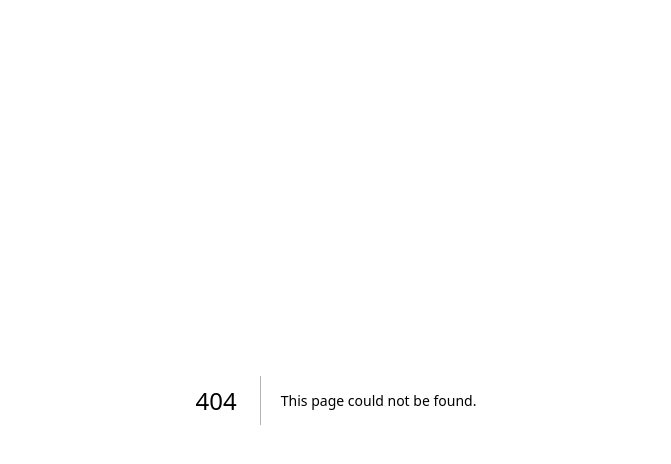
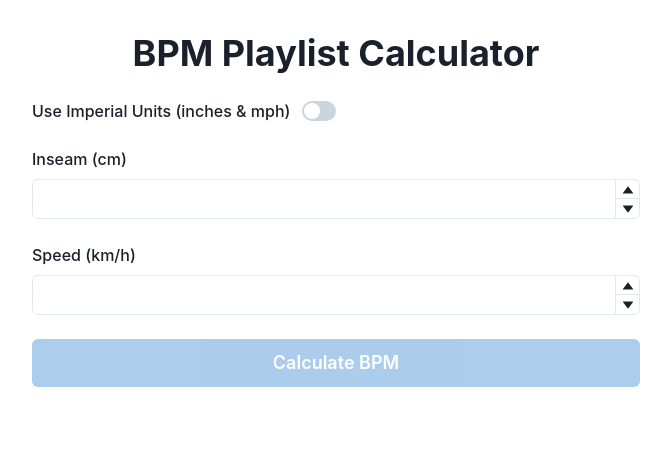
Before and after one commit to slaterhaus/slaterhaus.github.io, a Next.js app: page /bpm-playlist in a window 1280 px wide. Before the commit this address had no page. Shown: the top 464 px of the page, without its empty margins (304-975 px from the left). Built offline with nearby package versions, Linux system fonts and the light colour scheme.

Commit message:
bpm playlist calculator

```diff
--- /dev/null
+++ b/src/app/bpm-playlist/page.tsx
@@ -0,0 +1,169 @@
+"use client"
+import {useState} from "react";
+import {
+    Box,
+    VStack,
+    Heading,
+    FormControl,
+    FormLabel,
+    Button,
+    Switch,
+    Text,
+    Container,
+    NumberInput,
+    NumberInputField,
+    NumberInputStepper,
+    NumberIncrementStepper,
+    NumberDecrementStepper,
+    Select,
+    Alert,
+    AlertIcon, ChakraProvider,
+} from "@chakra-ui/react";
+
+import {calculateRunningCadence} from "@/functions/calculate-running-cadence";
+
+export default function BPMPlaylist() {
+    const [inseam, setInseam] = useState('');
+    const [speed, setSpeed] = useState('');
+    const [bpm, setBPM] = useState<number>();
+    const [useImperial, setUseImperial] = useState(false);
+    const [selectedGenre, setSelectedGenre] = useState('workout');
+    const [adjustmentMessage, setAdjustmentMessage] = useState<string>();
+    const [error, setError] = useState<string | null>(null);
+
+    const handleCalculate = () => {
+        try {
+            const inseamMeters = useImperial
+                ? (Number(inseam) * 2.54) / 100
+                : Number(inseam) / 100;
+
+            const {bpm: calculatedBpm, originalBpm, adjustmentMade} = calculateRunningCadence(
+                inseamMeters,
+                Number(speed),
+                useImperial
+            );
+
+            setBPM(calculatedBpm);
+            setAdjustmentMessage(
+                adjustmentMade
+                    ? `Original cadence (${originalBpm} BPM) adjusted to match musical tempo range`
+                    : undefined
+            );
+            setError(null);
+        } catch (error) {
+            setError(error instanceof Error ? error.message : 'Calculation error');
+        }
+    };
+
+    const genres = [
+        'workout', 'running', 'dance', 'electronic', 'pop',
+        'rock', 'hip-hop', 'metal', 'classical', 'jazz'
+    ];
+
+    return (
+        <ChakraProvider>
+            <Container maxW="container.sm" py={8}>
+                <VStack spacing={6} align="stretch">
+                    <Heading as="h1" size="xl" textAlign="center">
+                        BPM Playlist Calculator
+                    </Heading>
+
+                    <FormControl display="flex" alignItems="center">
+                        <FormLabel htmlFor="imperial-switch" mb="0">
+                            Use Imperial Units (inches & mph)
+                        </FormLabel>
+                        <Switch
+                            id="imperial-switch"
+                            isChecked={useImperial}
+                            onChange={(e) => setUseImperial(e.target.checked)}
+                        />
+                    </FormControl>
+
+                    <FormControl>
+                        <FormLabel>
+                            Inseam {useImperial ? '(inches)' : '(cm)'}
+                        </FormLabel>
+                        <NumberInput
+                            value={inseam}
+                            onChange={(valueString) => setInseam(valueString)}
+                            min={0}
+                        >
+                            <NumberInputField/>
+                            <NumberInputStepper>
+                                <NumberIncrementStepper/>
+                                <NumberDecrementStepper/>
+                            </NumberInputStepper>
+                        </NumberInput>
+                    </FormControl>
+
+                    <FormControl>
+                        <FormLabel>
+                            Speed {useImperial ? '(mph)' : '(km/h)'}
+                        </FormLabel>
+                        <NumberInput
+                            value={speed}
+                            onChange={(valueString) => setSpeed(valueString)}
+                            min={0}
+                            precision={1}
+                        >
+                            <NumberInputField/>
+                            <NumberInputStepper>
+                                <NumberIncrementStepper/>
+                                <NumberDecrementStepper/>
+                            </NumberInputStepper>
+                        </NumberInput>
+                    </FormControl>
+
+                    {/*<FormControl>*/}
+                    {/*    <FormLabel>Genre</FormLabel>*/}
+                    {/*    <Select*/}
+                    {/*        value={selectedGenre}*/}
+                    {/*        onChange={(e) => setSelectedGenre(e.target.value)}*/}
+                    {/*    >*/}
+                    {/*        {genres.map((genre) => (*/}
+                    {/*            <option key={genre} value={genre}>*/}
+                    {/*                {genre.charAt(0).toUpperCase() + genre.slice(1)}*/}
+                    {/*            </option>*/}
+                    {/*        ))}*/}
+                    {/*    </Select>*/}
+                    {/*</FormControl>*/}
+
+                    <Button
+                        colorScheme="blue"
+                        size="lg"
+                        onClick={handleCalculate}
+                        isDisabled={!inseam || !speed}
+                    >
+                        Calculate BPM
+                    </Button>
+
+                    {error && (
+                        <Alert status="error">
+                            <AlertIcon/>
+                            {error}
+                        </Alert>
+                    )}
+
+                    {bpm && (
+                        <Box
+                            p={4}
+                            borderRadius="md"
+                            bg="blue.50"
+                            borderWidth="1px"
+                            borderColor="blue.200"
+                        >
+                            <Text fontSize="xl" fontWeight="bold" textAlign="center">
+                                Your Target BPM: {bpm}
+                            </Text>
+                            {adjustmentMessage && (
+                                <Text fontSize="sm" color="blue.600" mt={2} textAlign="center">
+                                    Note: {adjustmentMessage}
+                                </Text>
+                            )}
+                        </Box>
+                    )}
+                </VStack>
+            </Container>
+        </ChakraProvider>
+    );
+}
--- /dev/null
+++ b/src/functions/calculate-running-cadence.ts
@@ -0,0 +1,51 @@
+export interface CadenceResult {
+    bpm: number;
+    originalBpm: number;
+    adjustmentMade: boolean;
+}
+
+const MUSICAL_LIMITS = {
+    MAX_BPM: 200,
+    DIVISION_FACTOR: 2
+};
+
+const CONVERSIONS = {
+    MPH_TO_METERS_PER_MIN: 26.8224,
+    KPH_TO_METERS_PER_MIN: 16.6667
+};
+
+/**
+ * Calculates running cadence based on inseam length and speed
+ * @param inseamMeters - runner's inseam in meters
+ * @param speed - speed in miles per hour or kilometers per hour
+ * @param isImperial - whether the speed is in mph (true) or km/h (false)
+ */
+export function calculateRunningCadence(
+    inseamMeters: number,
+    speed: number,
+    isImperial: boolean
+): CadenceResult {
+    if (inseamMeters <= 0 || speed <= 0) {
+        throw new Error("Inputs must be positive numbers");
+    }
+    const strideLength = inseamMeters * 2.3;
+    const speedMetersPerMinute = speed * (
+        isImperial
+            ? CONVERSIONS.MPH_TO_METERS_PER_MIN
+            : CONVERSIONS.KPH_TO_METERS_PER_MIN
+    );
+    const rawCadence = Math.round((speedMetersPerMinute / strideLength) * 2);
+    let finalBpm = rawCadence;
+    let adjustmentMade = false;
+
+    while (finalBpm > MUSICAL_LIMITS.MAX_BPM) {
+        finalBpm = Math.round(finalBpm / MUSICAL_LIMITS.DIVISION_FACTOR);
+        adjustmentMade = true;
+    }
+
+    return {
+        bpm: finalBpm,
+        originalBpm: rawCadence,
+        adjustmentMade
+    };
+}
```
